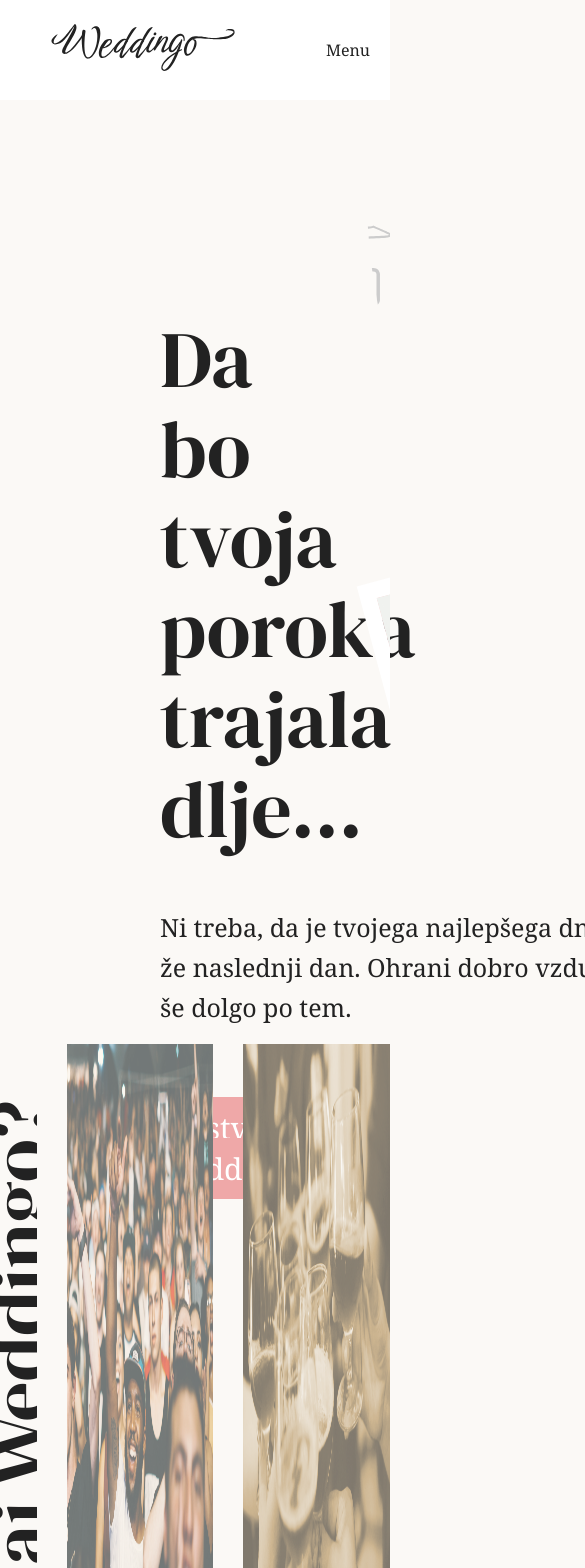
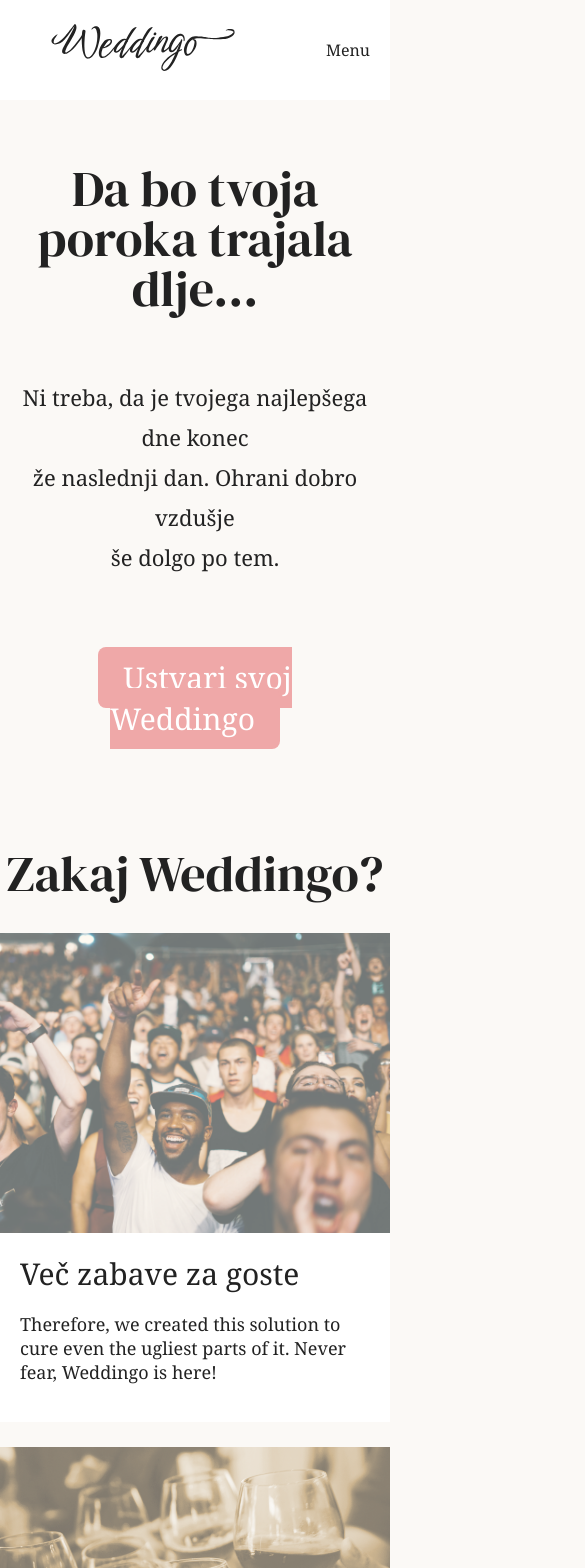
Before and after one commit to lsuhadolnik/weddingo-web-2, a Next.js app: page / in a window 390 px wide. Shown: the top 1568 px of the page, 585 px wide, since content can reach past the window. Built offline with nearby package versions, Linux system fonts and the light colour scheme.

Commit message:
Responsive first page

```diff
--- a/components/Home/WhySlide.tsx
+++ b/components/Home/WhySlide.tsx
@@ -26,7 +26,7 @@ const WhySlide = (props: IProps) => {
         {facts.sort((f1, f2) => f1.data.order - f2.data.order)
             .map((f) => (
                 <div key={f.data.title} className={[styles.WhySlideElement, styles.WhySlideFact].join(' ')}>
-                    <div style={{position: 'relative', height: '80%'}}><Image alt={''} layout="fill" src={f.data.thumbnail} /></div>
+                    <div className={styles.FactImage}><Image alt={''} objectFit="cover" objectPosition="cover" layout="fill" src={f.data.thumbnail} /></div>
                     <div className={styles.FactTextWrap}>
                         <div className={styles.FactTitle}>{f.data.title}</div>
                         <div className={styles.FactDescription}><ReactMarkdown>{f.content}</ReactMarkdown></div>
--- a/styles/Footer.module.css
+++ b/styles/Footer.module.css
@@ -55,3 +55,16 @@
     color: var(--color-red);
     cursor: pointer;
 }
+
+@media screen and (max-width: 900px) {
+    .FooterColumns {
+        flex-direction: column;
+        align-items: center;
+        margin-bottom: 30px;
+    }
+
+    .FooterColumn {
+        margin-bottom: 20px;
+        width: 300px;
+    }
+}
--- a/styles/IntroSlide.module.css
+++ b/styles/IntroSlide.module.css
@@ -40,3 +40,58 @@
 .MainCTA a {
     font-size: 30px;
 }
+
+@media screen and (max-width: 1345px) {
+    .LeftWrap {
+        width: 50%;
+        margin: 60px 0 0 60px;
+    }
+}
+
+@media screen and (max-width: 980px) {
+    .HomeWrap {
+        flex-wrap: wrap;
+    }
+    .LeftWrap {
+        width: 100%;
+        margin: 0px 0 0 60px;
+    }
+
+    .RightWrap {
+        display: none;
+    }
+
+    .HomeWrap {
+        height: unset;
+        margin-bottom: 80px;
+    }
+
+}
+
+@media screen and (max-width: 676px) {
+
+
+
+    .LeftWrap {
+        width: 100%;
+        margin: 0 0 0 0px;
+        padding: 10px;
+        display: flex;
+        justify-content: center;
+        flex-direction: column;
+        text-align: center;
+    }
+
+    .MainTitle {
+        font-size: 50px;
+        line-height: 50px;
+    }
+
+    .MainSubtitle {
+        font-size: 22px;
+
+        width: auto;
+        line-height: 40px;
+        margin-top: 30px;
+    }
+}
--- a/styles/Layout.module.css
+++ b/styles/Layout.module.css
@@ -1,3 +1,10 @@
 .MainMargin {
     margin-top: var(--header-height);
 }
+
+@media screen and (max-width: 676px) {
+
+    .MainMargin {
+        margin-top: 20px;
+    }
+}
--- a/styles/PrivacySlide.module.css
+++ b/styles/PrivacySlide.module.css
@@ -46,3 +46,35 @@
     margin-top: 0;
     font-size: 30px;
 }
+
+@media screen and (max-width: 1000px) {
+    .PrivacySlide {
+        margin: 20px
+    }
+
+    .PrivacySlide h1 {
+        text-align: center;
+        font-size: 40px;
+    }
+
+    .PrivacySlide p {
+        text-align: center;
+        font-size: 20px;
+    }
+
+    .PrivacySlide ul {
+        margin-top: 20px;
+        flex-wrap: wrap;
+        justify-content: center;
+    }
+
+    .PrivacySlide ul li {
+        display: flex;
+        flex-direction: column;
+        align-items: center;
+    }
+
+    .PrivacySlide ul li::before {
+        justify-self: center;
+    }
+}
--- a/styles/Testimonials.module.css
+++ b/styles/Testimonials.module.css
@@ -55,3 +55,16 @@
     font-size: 16px;
     line-height: 25px;
 }
+
+@media screen and (max-width: 1200px) {
+    .TestimonialsTitles {
+        text-align: center;
+    }
+    .TestimonialsWrap {
+        height: auto;
+    }
+    .TestimonialsCardsWrap {
+        justify-content: center;
+        flex-wrap: wrap;
+    }
+}
--- a/styles/WhySlide.module.css
+++ b/styles/WhySlide.module.css
@@ -42,3 +42,40 @@
 .FactDescription {
     font-size: 18px;
 }
+
+.FactImage {
+    position: relative;
+    height: 80%;
+}
+
+@media screen and (max-width: 1200px) {
+
+    .WhySlideWrap {
+        flex-wrap: wrap;
+        height: auto;
+        align-items: center;
+        justify-content: center;
+        flex-direction: column;
+        margin: 0;
+        padding: 0;
+        gap: 5px;
+    }
+
+    .WhySlideElement {
+        width: 100%;
+        margin: 10px 0 10px 0;
+    }
+
+    .WhySlideTitle {
+        transform-origin: right bottom;
+        transform: rotate(0);
+        position: unset;
+        width: 100%;
+        text-align: center;
+        font-size: 50px;
+    }
+
+    .FactImage {
+        height: 300px;
+    }
+}
```
